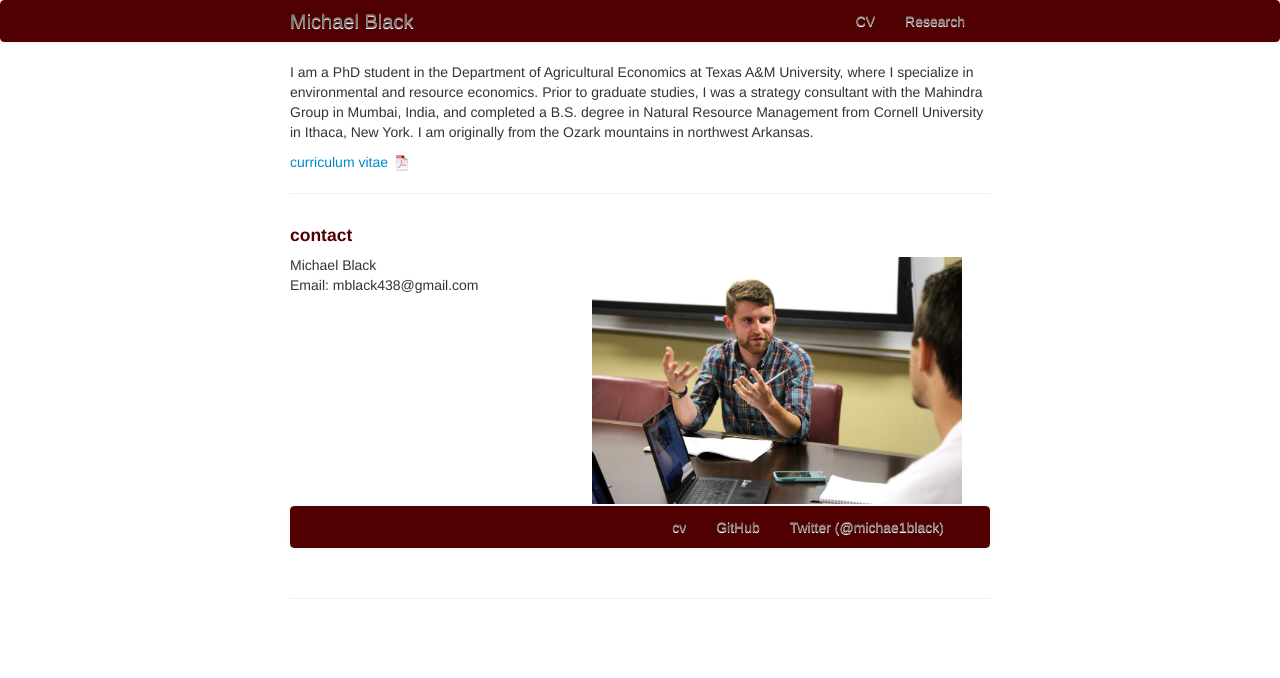
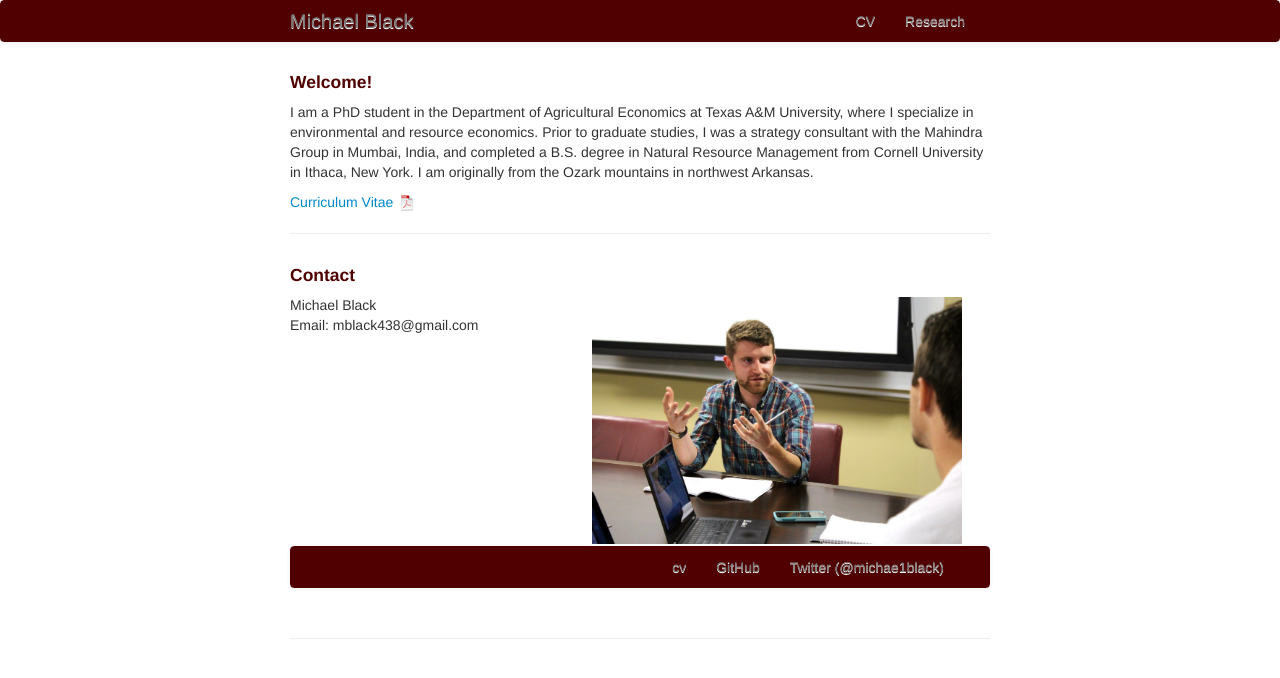
Before and after one commit to michael-black/michael-black.github.io, a Jekyll site: the page built from index.md, in a window 1280 px wide. Shown: the top 678 px of the page. Built offline with Jekyll 4.4.1, drawn with Linux system fonts in a browser that asks for light colours.

Commit message:
Added heading to homepage

```diff
--- a/index.md
+++ b/index.md
@@ -5,18 +5,20 @@ description: Michael Black is a PhD candidate at Texas A&M University.
 keywords: Michael Black, economics, resource economics, environmental economics, non-market valuation
 ---
 
+<h4>Welcome!</h4>
+
 I am a PhD student in the Department of Agricultural Economics at Texas A&M University, where I specialize in environmental and resource economics.
 Prior to graduate studies, I was a strategy consultant with the Mahindra Group in Mumbai, India, and completed a B.S. degree in Natural Resource Management from Cornell University in Ithaca, New York.
 I am originally from the Ozark mountains in northwest Arkansas.
 
-[curriculum vitae ![CV as pdf]({{ BASE_PATH }}/pages/icons16/pdf-icon.png)]({{ BASE_PATH }}/assets/CV.pdf)<br/>
+[Curriculum Vitae ![CV as pdf]({{ BASE_PATH }}/pages/icons16/pdf-icon.png)]({{ BASE_PATH }}/assets/CV.pdf)<br/>
 
 
 ---
 
 
 <div class="container">
-<h4><a name="contact"></a>contact</h4>
+<h4><a name="contact"></a>Contact</h4>
 
     <div class="row-fluid">
         <div class="span3">
```
